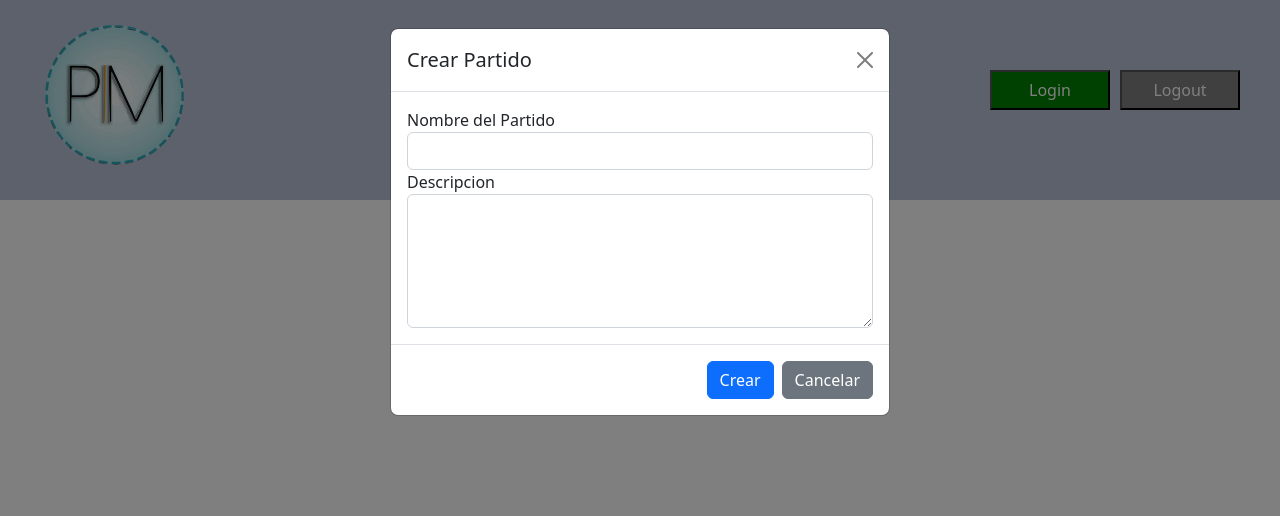
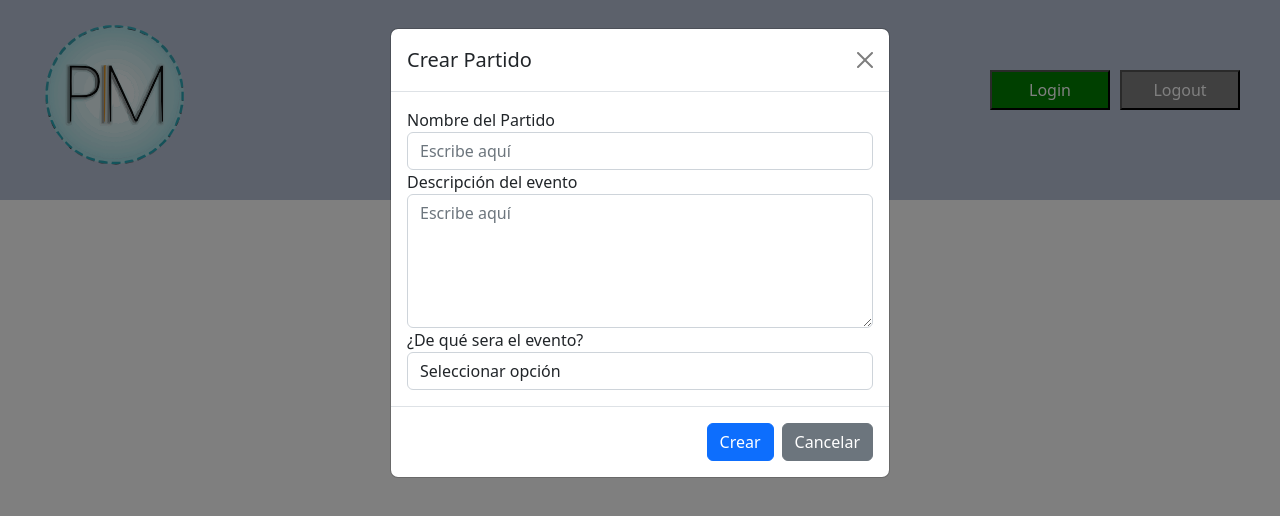
Before and after one commit to ManuelHoz/PerfectMatch, a React (Create React App) app in the folder client/perfectmatch/: page / in a window 1280 px wide. Both pictures are taken after a click on the button "Crear Partido". Shown: the top 516 px of the page. Built offline with nearby package versions, Linux system fonts and the light colour scheme.

Commit message:
Se añadieron botones adicionales, al igual que se incluyeron mejorias visuales al cuadro de crear evento

```diff
--- a/client/perfectmatch/src/App.css
+++ b/client/perfectmatch/src/App.css
@@ -105,3 +105,9 @@
 .partidos-container {
   margin-top: -200px; /* Ajusta el valor según sea necesario */
 }
+.modal-header {
+  text-align: center;
+}
+.centered-text {
+  text-align: center;
+}
--- a/client/perfectmatch/src/modals/createPartido.js
+++ b/client/perfectmatch/src/modals/createPartido.js
@@ -4,45 +4,81 @@ import { Button, Modal, ModalHeader, ModalBody, ModalFooter } from "reactstrap";
 const CrearPartido = ({ modal, toggle, save }) => {
   const [PartidoName, setPartidoName] = useState("");
   const [Description, setDescription] = useState("");
+  const [SelectedOption, setSelectedOption] = useState("");
+
   const handleChange = (e) => {
     const { name, value } = e.target;
     if (name === "PartidoName") {
       setPartidoName(value);
-    } else {
+    } else if (name === "description") {
       setDescription(value);
+    } else if (name === "selectedOption") {
+      setSelectedOption(value);
     }
   };
+
   const handleSave = () => {
     const PartidoObj = {};
     PartidoObj["Name"] = PartidoName;
     PartidoObj["Description"] = Description;
+    PartidoObj["SelectedOption"] = SelectedOption;
     save(PartidoObj);
+  };
+
+  const handleFocus = (e) => {
+    e.target.placeholder = "";
+  };
+
+  const handleBlur = (e) => {
+    e.target.placeholder = "Escribe aquí";
   };
 
   return (
     <Modal isOpen={modal} toggle={toggle}>
-      <ModalHeader toggle={toggle}>Crear Partido</ModalHeader>
+      <ModalHeader toggle={toggle} className="text-center">Crear Partido</ModalHeader>
       <ModalBody>
         <form>
           <div className="form-group">
-            <label>Nombre del Partido</label>
+            <label className="text-center">Nombre del Partido</label>
             <input
               type="text"
               className="form-control"
               value={PartidoName}
               onChange={handleChange}
+              onFocus={handleFocus}
+              onBlur={handleBlur}
               name="PartidoName"
+              placeholder="Escribe aquí"
             />
           </div>
           <div className="form-group">
-            <label>Descripcion</label>
+            <label className="text-center">Descripción del evento</label>
             <textarea
               rows="5"
               className="form-control"
               value={Description}
               onChange={handleChange}
+              onFocus={handleFocus}
+              onBlur={handleBlur}
               name="description"
+              placeholder="Escribe aquí"
             ></textarea>
+          </div>
+          <div className="form-group">
+            <label className="text-center">¿De qué sera el evento?</label>
+            <select
+              className="form-control"
+              value={SelectedOption}
+              onChange={handleChange}
+              onFocus={handleFocus}
+              onBlur={handleBlur}
+              name="selectedOption"
+            >
+              <option value="">Seleccionar opción</option>
+              <option value="Fútbol">Fútbol</option>
+              <option value="Tenis">Tenis</option>
+              <option value="Vóley">Vóley</option>
+            </select>
           </div>
         </form>
       </ModalBody>
```
Lines whose indentation alone changed are shown as unchanged.
